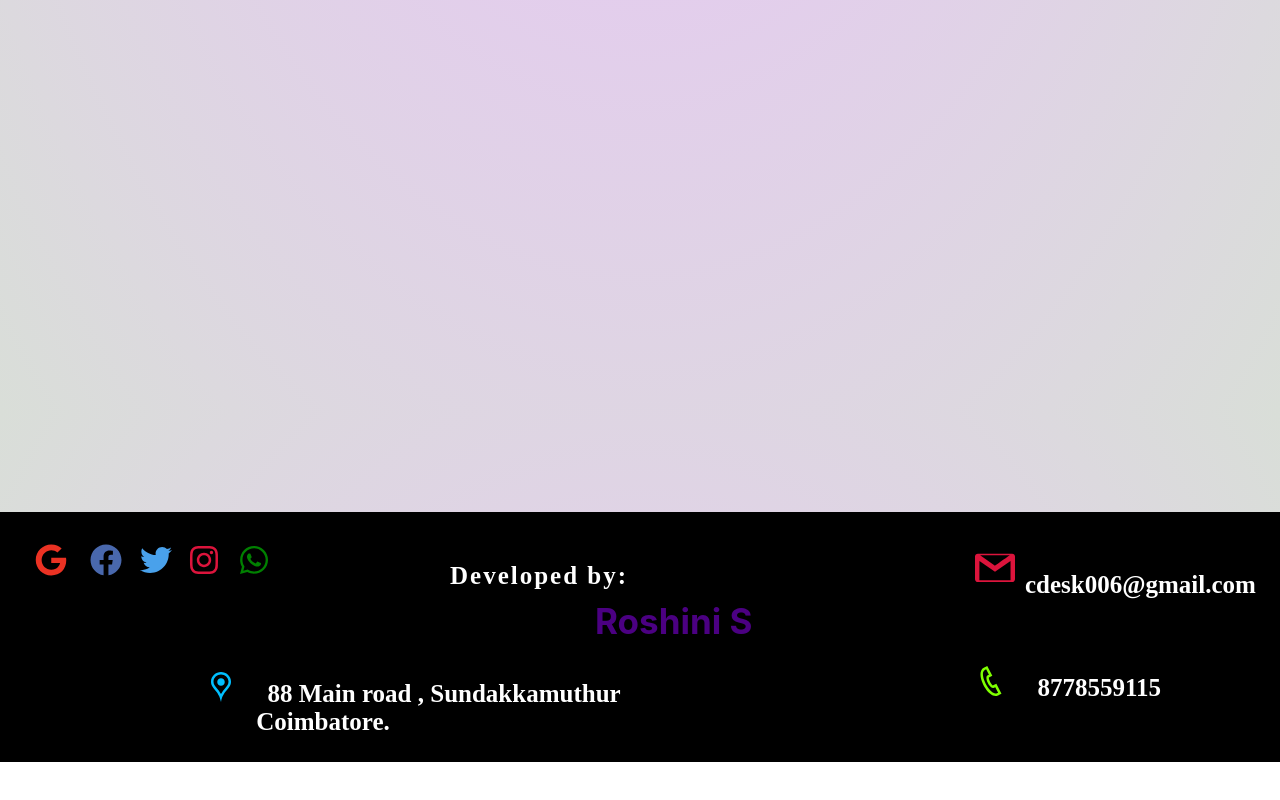
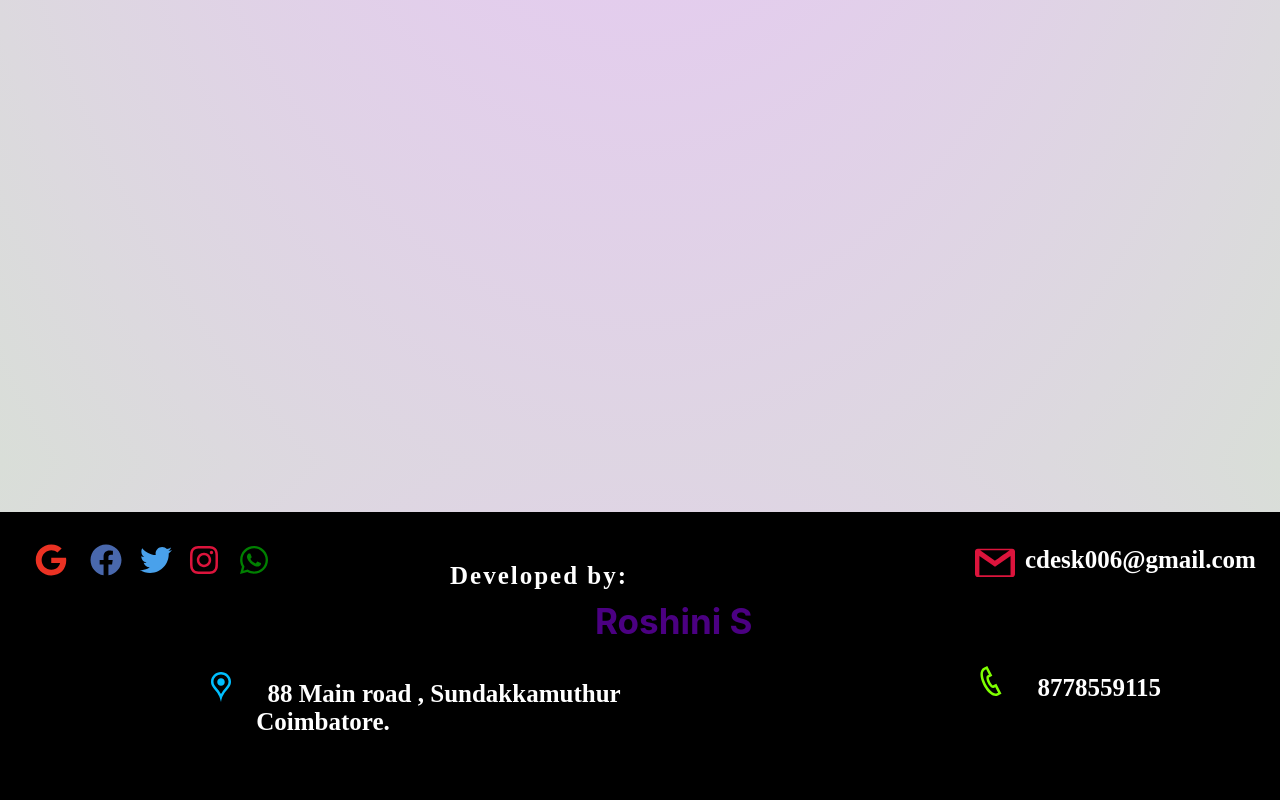
Before and after one commit to RoshiniSukumar/Covid-19-Support-Desk, a React (Create React App) app: page /register/details in a window 1280 px wide. Shown: the part 1930-2730 px from the top of the page. Before the commit the page ends 2692 px from the top, so only its background shows below. Built offline with nearby package versions, Linux system fonts and the light colour scheme.

Commit message:
smbar css

```diff
--- a/src/components/function/Socialmediabar.css
+++ b/src/components/function/Socialmediabar.css
@@ -8,7 +8,7 @@
     bottom:400px;
     margin-top: 20px;
     margin-bottom:50px;
-    height:250px;
+    height:300px;
 
   }
   a.social {
@@ -66,12 +66,14 @@
     background-size: auto; */
     position:relative;
     left:220px;
-    top:15px;
+    top:35px;
 
   }
   .gmail1{
     text-decoration: none;
     color:white;
+    position:relative;
+    top:-25px;
   }
 
   .det{
```
